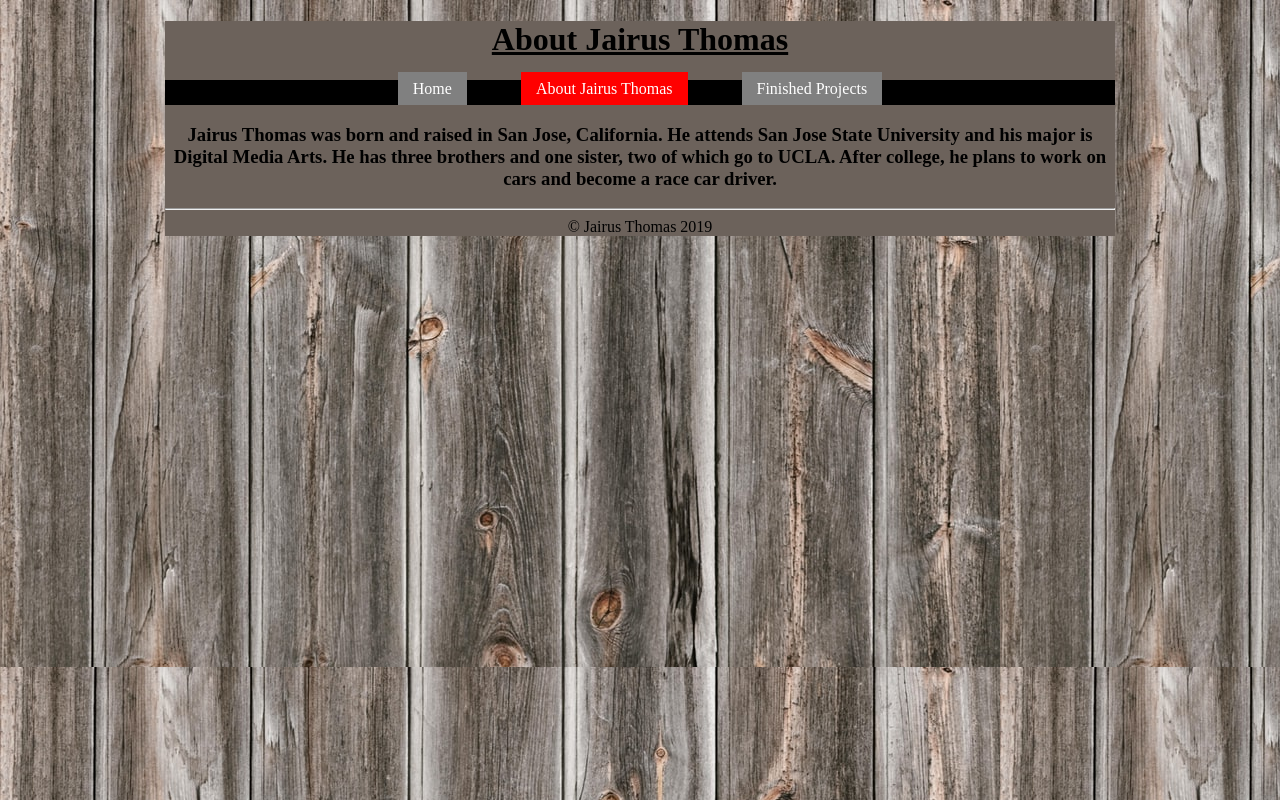
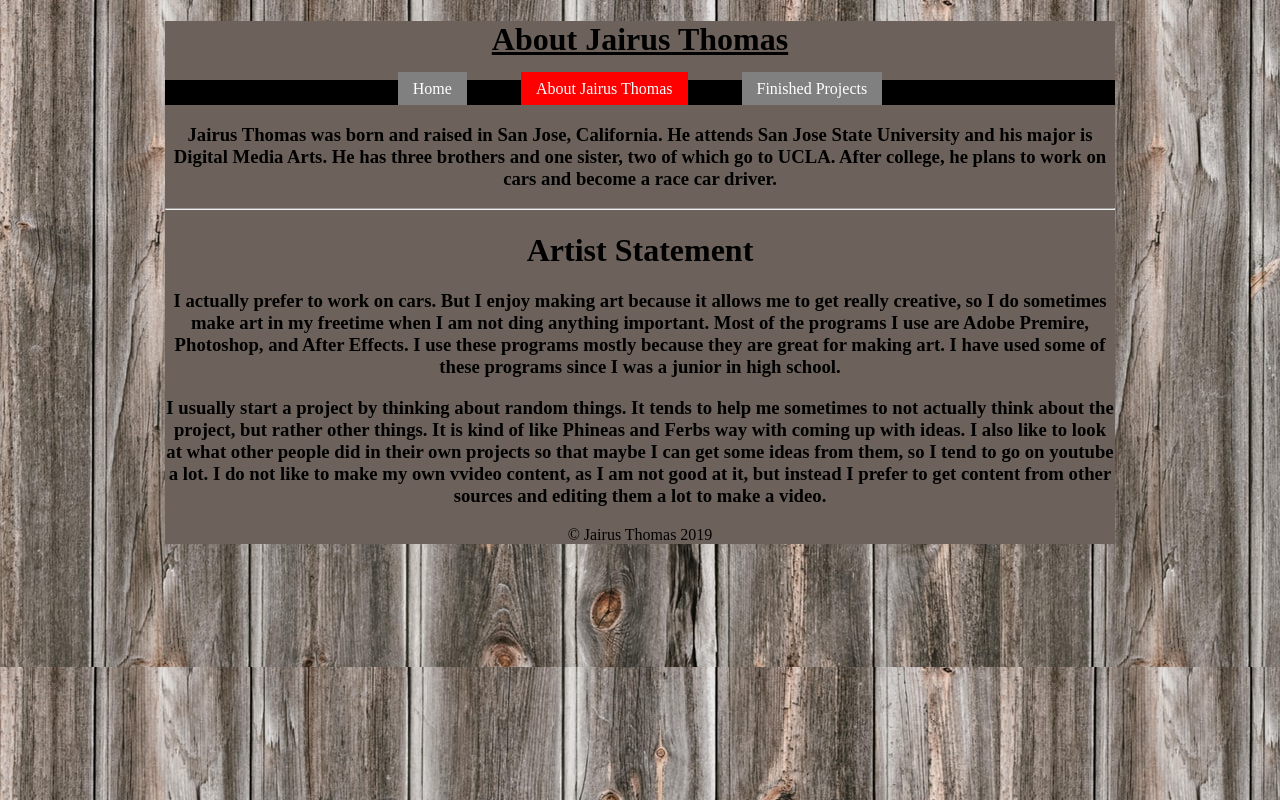
Before and after one commit to jairusth/jairusth.github.io, a plain HTML site: page link1.html in a window 1280 px wide. Drawn offline with Linux system fonts and the light colour scheme.

Commit message:
artist statement

```diff
--- a/link1.html
+++ b/link1.html
@@ -15,6 +15,10 @@
 	</div>
 	<h3>Jairus Thomas was born and raised in San Jose, California. He attends San Jose State University and his major is Digital Media Arts. He has three brothers and one sister, two of which go to UCLA. After college, he plans to work on cars and become a race car driver.</h3>
 	<hr>
+	<h1>Artist Statement</h1>
+	<h3><p>I actually prefer to work on cars. But I enjoy making art because it allows me to get really creative, so I do sometimes make art in my freetime when I am not ding anything important. Most of the programs I use are Adobe Premire, Photoshop, and After Effects. I use these programs mostly because they are great for making art. I have used some of these programs since I was a junior in high school.</p>
+
+	<p>I usually start a project by thinking about random things. It tends to help me sometimes to not actually think about the project, but rather other things. It is kind of like Phineas and Ferbs way with coming up with ideas. I also like to look at what other people did in their own projects so that maybe I can get some ideas from them, so I tend to go on youtube a lot. I do not like to make my own vvideo content, as I am not good at it, but instead I prefer to get content from other sources and editing them a lot to make a video.</h3>
 	&copy; Jairus Thomas 2019
 </body>
 </html>
```
